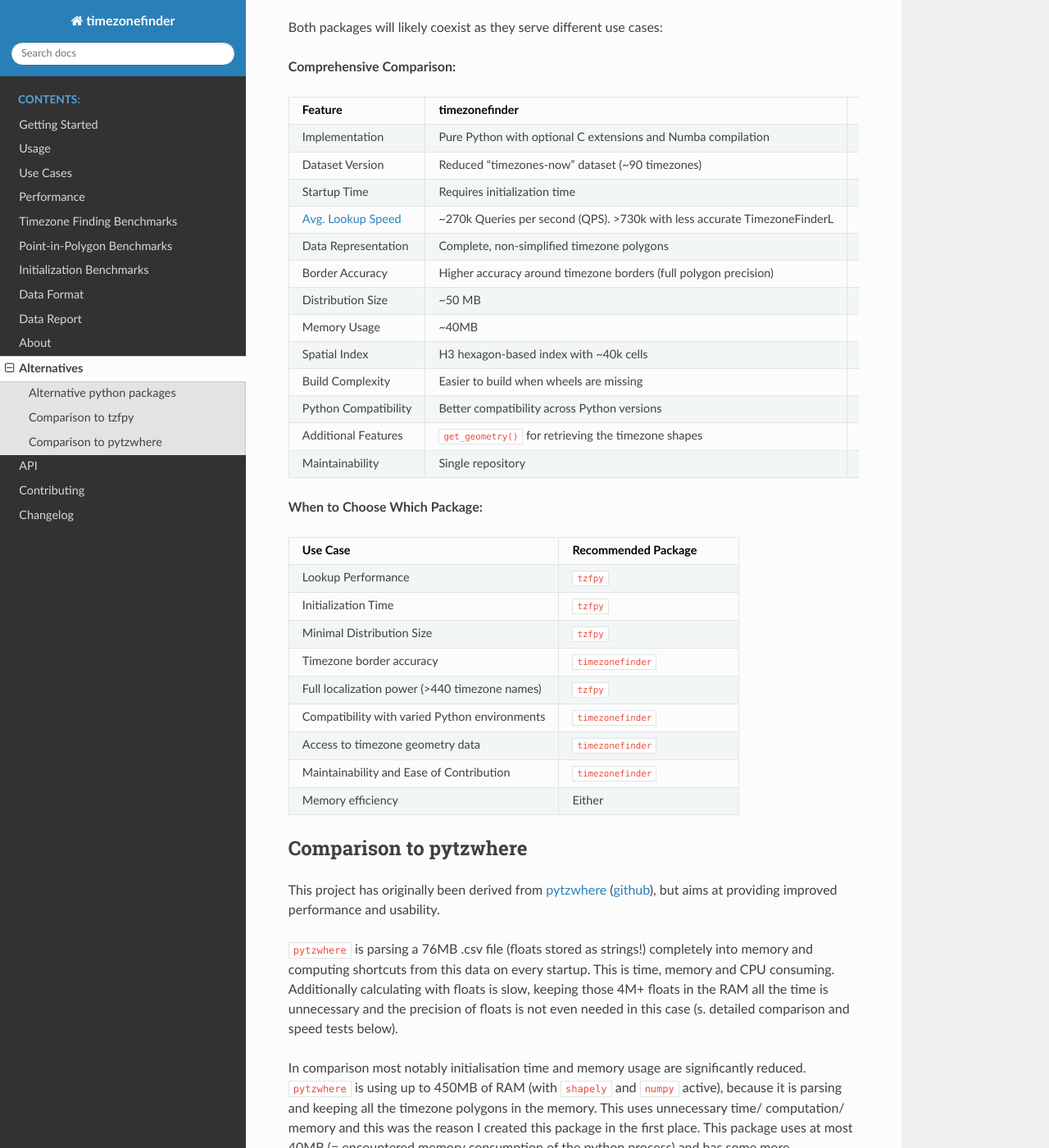
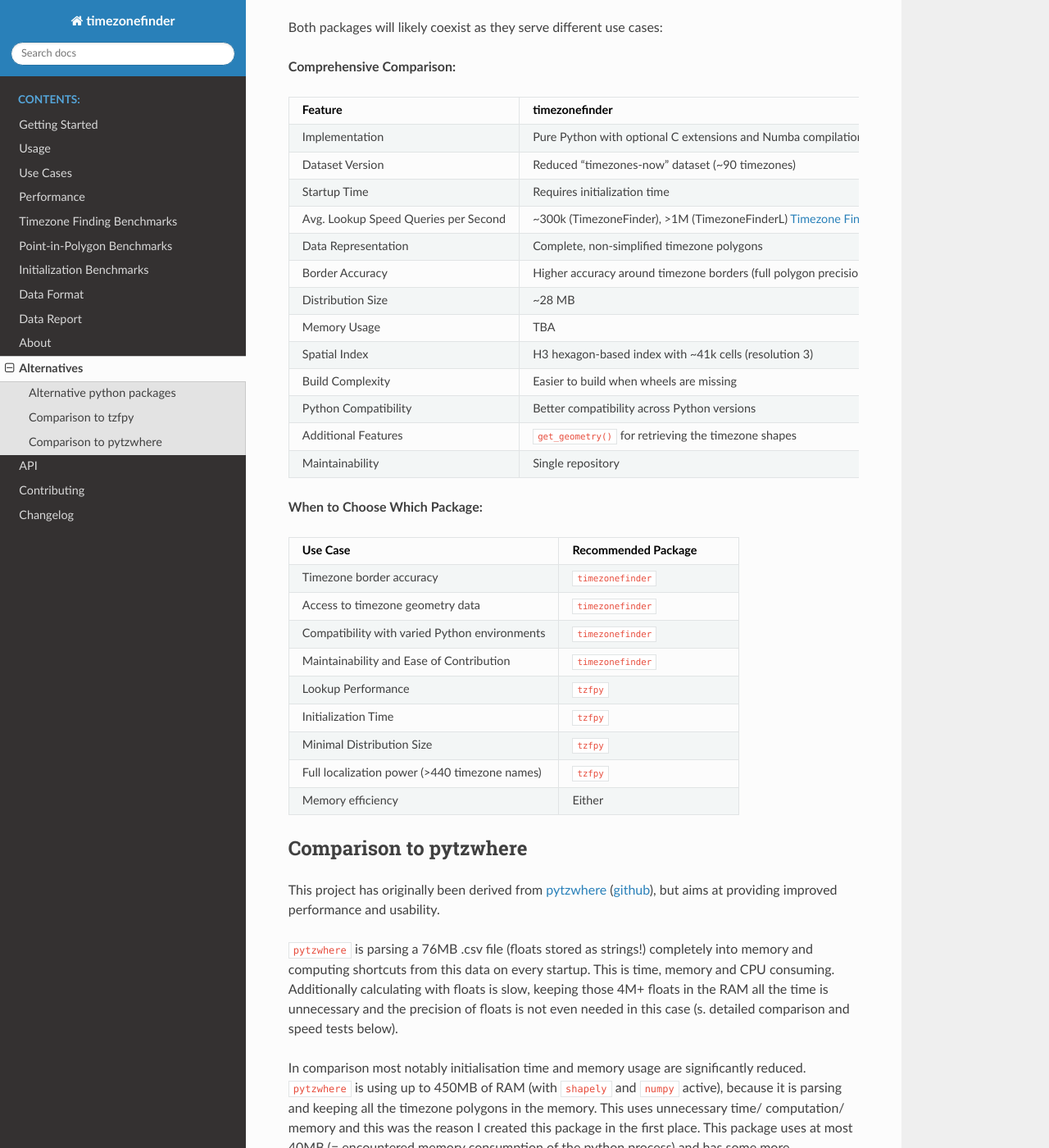
Before and after one commit to jannikmi/timezonefinder, a Sphinx documentation site: the page built from docs/alternatives.rst, in a window 1280 px wide and 1400 px high, scrolled down 690 px. Shown: the whole window at 82% size. Built offline with Sphinx 7.4.7 and the Read the Docs theme 3.1.0, drawn with Linux system fonts in a browser that asks for light colours.

Commit message:
improve alternatives documentation (#355)

```diff
--- a/CHANGELOG.rst
+++ b/CHANGELOG.rst
@@ -19,7 +19,7 @@
 
 * using abi3 (aka Python limited API) wheels to avoid a combinatory explosion with Python version. It allows the use of a single Python 3.9 base and building future-proof wheels. Thanks to `theirix <https://github.com/theirix>`__
 * using pydantic to validating and parsing the GeoJSON dataset. Thanks to `ARYAN RAJ <https://github.com/nikkhilaaryan>`__ for the PR.
-* refactored file_converter.py to improve code quality. Thanks to `Pratyush Kumar <https://github.com/pratyushkumar211`__ for the PR.
+* refactored file_converter.py to improve code quality. Thanks to `Pratyush Kumar <https://github.com/pratyushkumar211>`__ for the PR.
 * consolidated shortcut data structures: replaced ``shortcuts.fbs`` file with ``hybrid_shortcuts_uint8.fbs`` (or ``hybrid_shortcuts_uint16.fbs``) file that stores both polygon lists and direct zone IDs using the minimal dtype for zone IDs.
 
 
--- a/docs/alternatives.rst
+++ b/docs/alternatives.rst
@@ -38,9 +38,9 @@
    * - Startup Time
      - Requires initialization time
      - No startup time (immediate)
-   * - `Avg. Lookup Speed <https://github.com/ringsaturn/tz-benchmark>`__
-     - ~270k Queries per second (QPS). >730k with less accurate TimezoneFinderL
-     - ~320k QPS
+   * - Avg. Lookup Speed Queries per Second
+     - ~300k (TimezoneFinder), >1M (TimezoneFinderL) :doc:`benchmark_results_timezonefinding`
+     - `~320k <https://github.com/ringsaturn/tz-benchmark>`__
    * - Data Representation
      - Complete, non-simplified timezone polygons
      - Simplified timezone polygons
@@ -48,14 +48,14 @@
      - Higher accuracy around timezone borders (full polygon precision)
      - Lower accuracy near borders due to simplified polygons
    * - Distribution Size
-     - ~50 MB
+     - ~28 MB
      - ~6 MB
    * - Memory Usage
-     - ~40MB
-     - ~40MB
+     - TBA
+     - TBA
    * - Spatial Index
-     - H3 hexagon-based index with ~40k cells
-     - Hierarchical tree of ~80k rectangles with fallback to polygon data
+     - H3 hexagon-based index with ~41k cells (resolution 3)
+     - Hierarchical tree of ~80k rectangles with fallback to simplified polygon data
    * - Build Complexity
      - Easier to build when wheels are missing
      - Requires Rust to build wheels for some platforms
@@ -79,22 +79,22 @@
 
    * - Use Case
      - Recommended Package
+   * - Timezone border accuracy
+     - ``timezonefinder``
+   * - Access to timezone geometry data
+     - ``timezonefinder``
+   * - Compatibility with varied Python environments
+     - ``timezonefinder``
+   * - Maintainability and Ease of Contribution
+     - ``timezonefinder``
    * - Lookup Performance
      - ``tzfpy``
    * - Initialization Time
      - ``tzfpy``
    * - Minimal Distribution Size
      - ``tzfpy``
-   * - Timezone border accuracy
-     - ``timezonefinder``
    * - Full localization power (>440 timezone names)
      - ``tzfpy``
-   * - Compatibility with varied Python environments
-     - ``timezonefinder``
-   * - Access to timezone geometry data
-     - ``timezonefinder``
-   * - Maintainability and Ease of Contribution
-     - ``timezonefinder``
    * - Memory efficiency
      - Either
 
--- a/docs/data_format.rst
+++ b/docs/data_format.rst
@@ -168,7 +168,7 @@
    * If it's a polygon array, tests only those polygons to determine which timezone the point belongs to
 
 This hybrid approach provides several performance benefits:
-~~~~~~~~~~~~~~~~~~~~~~~~~~~~~~~~~~~~~~~~~~~~~~~~~~~~~~~~~
+~~~~~~~~~~~~~~~~~~~~~~~~~~~~~~~~~~~~~~~~~~~~~~~~~~~~~~~~~~~
 
 * **Reduced Search Space**: Instead of checking all polygons (thousands), only a small subset needs to be evaluated
 * **Immediate Results**: For hexagons with unique timezones (~majority of cases), the result is returned immediately without any polygon testing
```
Also changed, not shown: 1 other file.
